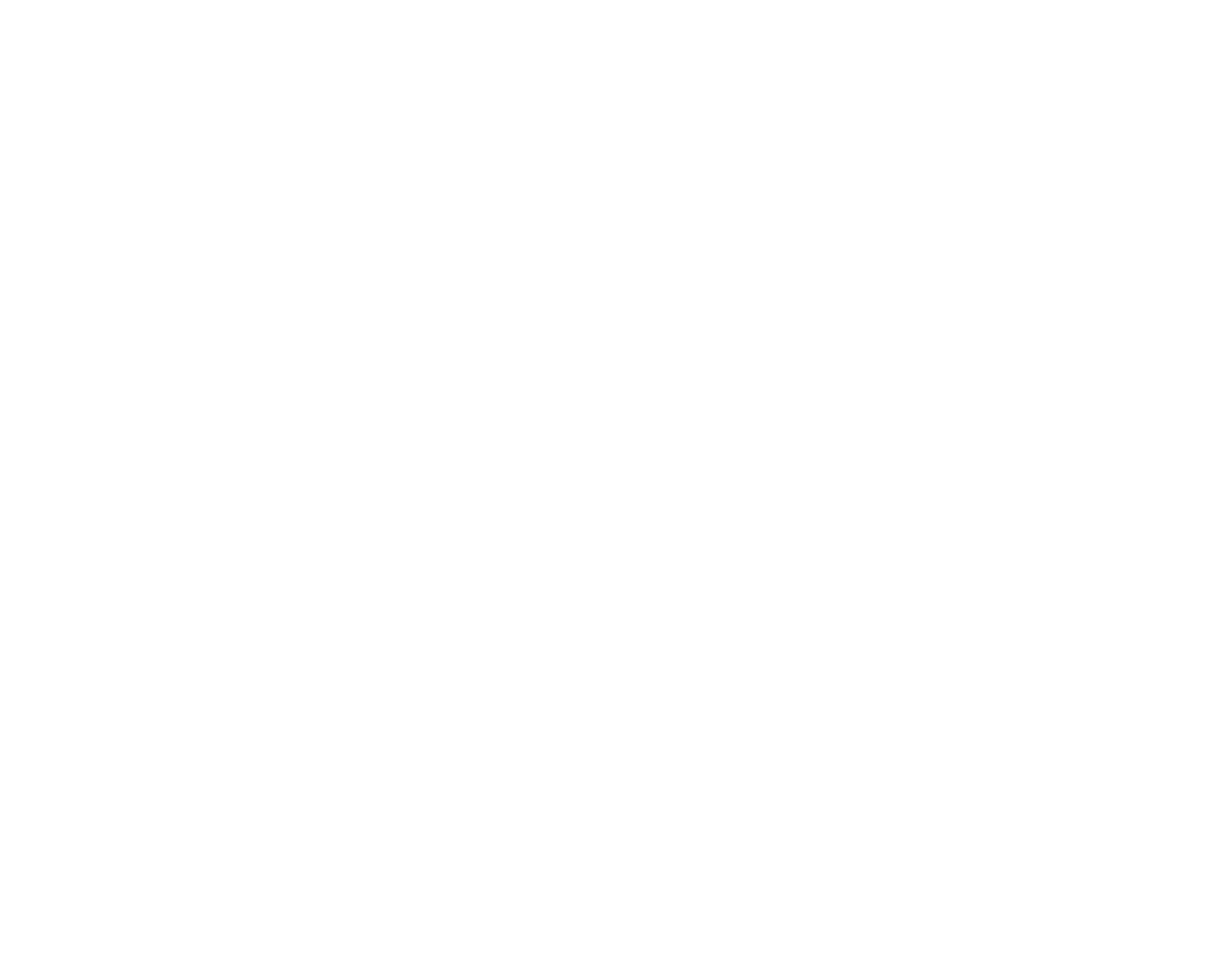
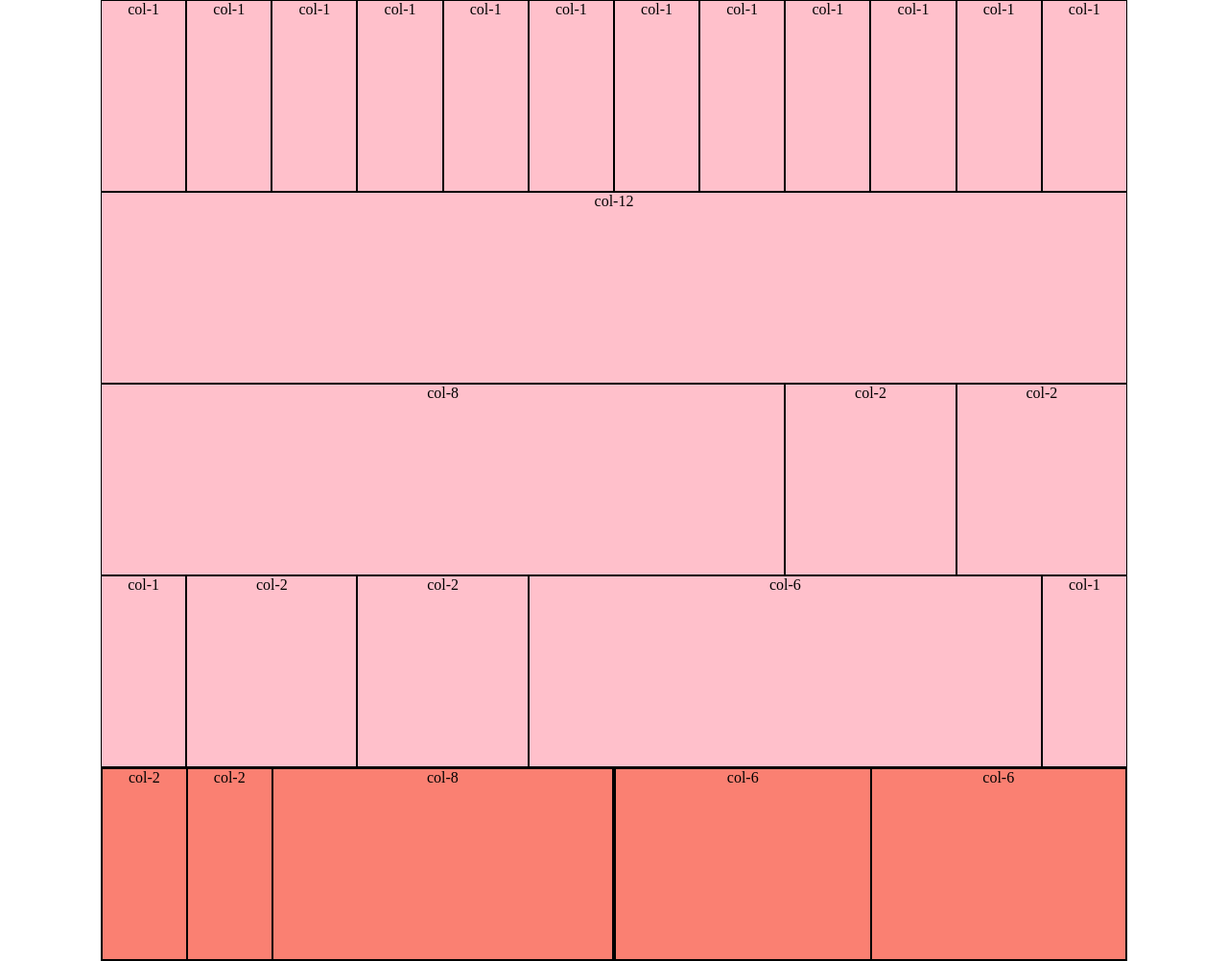
Before and after one commit to Kriska939/html-css-12bool, a plain HTML site: page index.html in a window 1280 px wide. Shown: the whole page at 96% size. Before the commit the page ends 800 px from the top, so only its background shows below. Drawn offline with Linux system fonts and the light colour scheme.

Commit message:
added static desktop grid

```diff
--- a/css/bool12.css
+++ b/css/bool12.css
@@ -1,7 +1,100 @@
 /* GENERAL */
-
 * {
     box-sizing: border-box;
     margin: 0;
     padding: 0;
 }
+
+/* Standard Container */
+.container {
+    width: 100%;
+    max-width: 1070px;
+    margin: 0 auto;
+}
+
+/* Fluid Container */
+.container-fluid {
+    width: 100%;
+    max-width: 100%;
+}
+
+/* Flex on Row */
+.row {
+    display: flex;
+    flex-direction: row;
+    flex-wrap: wrap;
+}
+
+[class*='col'] {
+    flex-shrink: 0;
+    flex-grow: 0;
+    flex-basis: auto;
+}
+
+/* Base Column */
+
+.col {
+    flex-grow: 1;
+}
+
+/* Grid System */
+
+.col-lg-12 {
+    width: calc((100% / 12)* 12);
+    max-width: calc((100% / 12)* 12);
+}
+
+.col-lg-11 {
+    width: calc((100% / 12)* 11);
+    max-width: calc((100% / 12)* 11);
+}
+
+.col-lg-10 {
+    width: calc((100% / 12)* 10);
+    max-width: calc((100% / 12)* 10);
+}
+
+.col-lg-9 {
+    width: calc((100% / 12)* 9);
+    max-width: calc((100% / 12)* 9);
+}
+
+.col-lg-8 {
+    width: calc((100% / 12)* 8);
+    max-width: calc((100% / 12)* 8);
+}
+
+.col-lg-7 {
+    width: calc((100% / 12)* 7);
+    max-width: calc((100% / 12)* 7);
+}
+
+.col-lg-6 {
+    width: calc((100% / 12)* 6);
+    max-width: calc((100% / 12)* 6);
+}
+
+.col-lg-5 {
+    width: calc((100% / 12)* 5);
+    max-width: calc((100% / 12)* 5);
+}
+
+.col-lg-4 {
+    width: calc((100% / 12)* 4);
+    max-width: calc((100% / 12)* 4);
+}
+
+.col-lg-3 {
+    width: calc((100% / 12)* 3);
+    max-width: calc((100% / 12)* 3);
+}
+
+.col-lg-2 {
+    width: calc((100% / 12)* 2);
+    max-width: calc((100% / 12)* 2);
+}
+
+.col-lg-1 {
+    width: calc((100% / 12)* 1);
+    max-width: calc((100% / 12)* 1);
+}
--- a/css/style.css
+++ b/css/style.css
@@ -0,0 +1,11 @@
+
+[class*='col'] {
+    min-height: 200px;
+    border: 1px solid black;
+    background-color: pink;
+    text-align: center;
+}
+
+[class*='col'] [class*='col'] {
+    background-color: salmon;
+}
--- a/index.html
+++ b/index.html
@@ -1,5 +1,6 @@
 <!DOCTYPE html>
 <html lang="en">
+
 <head>
     <meta charset="UTF-8">
     <meta http-equiv="X-UA-Compatible" content="IE=edge">
@@ -8,7 +9,50 @@
     <link rel="stylesheet" href="./css/bool12.css">
     <link rel="stylesheet" href="./css/style.css">
 </head>
+
 <body>
+    <div class="container">
+        <div class="row">
+            <div class="col-lg-1">col-1</div>
+            <div class="col-lg-1">col-1</div>
+            <div class="col-lg-1">col-1</div>
+            <div class="col-lg-1">col-1</div>
+            <div class="col-lg-1">col-1</div>
+            <div class="col-lg-1">col-1</div>
+            <div class="col-lg-1">col-1</div>
+            <div class="col-lg-1">col-1</div>
+            <div class="col-lg-1">col-1</div>
+            <div class="col-lg-1">col-1</div>
+            <div class="col-lg-1">col-1</div>
+            <div class="col-lg-1">col-1</div>
+        </div>
+        <div class="row">
+            <div class="col-lg-12">col-12</div>
+            <div class="col-lg-8">col-8</div>
+            <div class="col-lg-2">col-2</div>
+            <div class="col-lg-2">col-2</div>
+            <div class="col-lg-1">col-1</div>
+            <div class="col-lg-2">col-2</div>
+            <div class="col-lg-2">col-2</div>
+            <div class="col-lg-6">col-6</div>
+            <div class="col-lg-1">col-1</div>
+        </div>
+        <div class="row">
+            <div class="col-lg-6">
+                <div class="row">
+                    <div class="col-lg-2">col-2</div>
+                    <div class="col-lg-2">col-2</div>
+                    <div class="col-lg-8">col-8</div>
+                </div>
+            </div>
+            <div class="col-lg-6">
+                <div class="row">
+                    <div class="col-lg-6">col-6</div>
+                    <div class="col-lg-6">col-6</div>
+                </div>
+            </div>
+        </div>
+    </div>
+</body>
 
-</body>
 </html>
```
